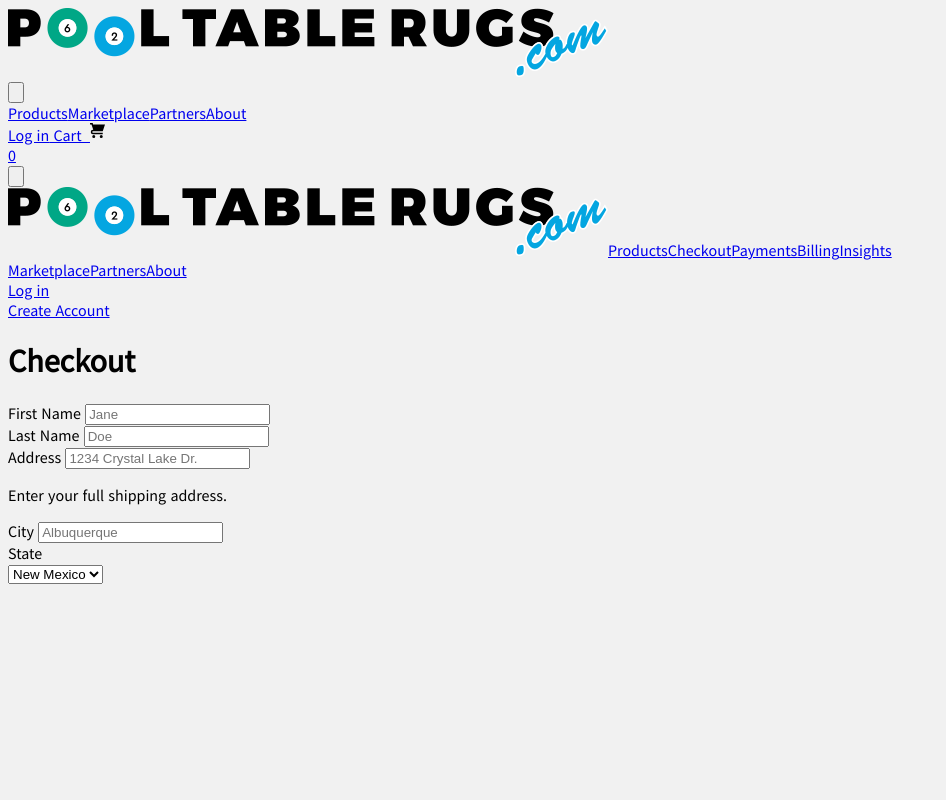
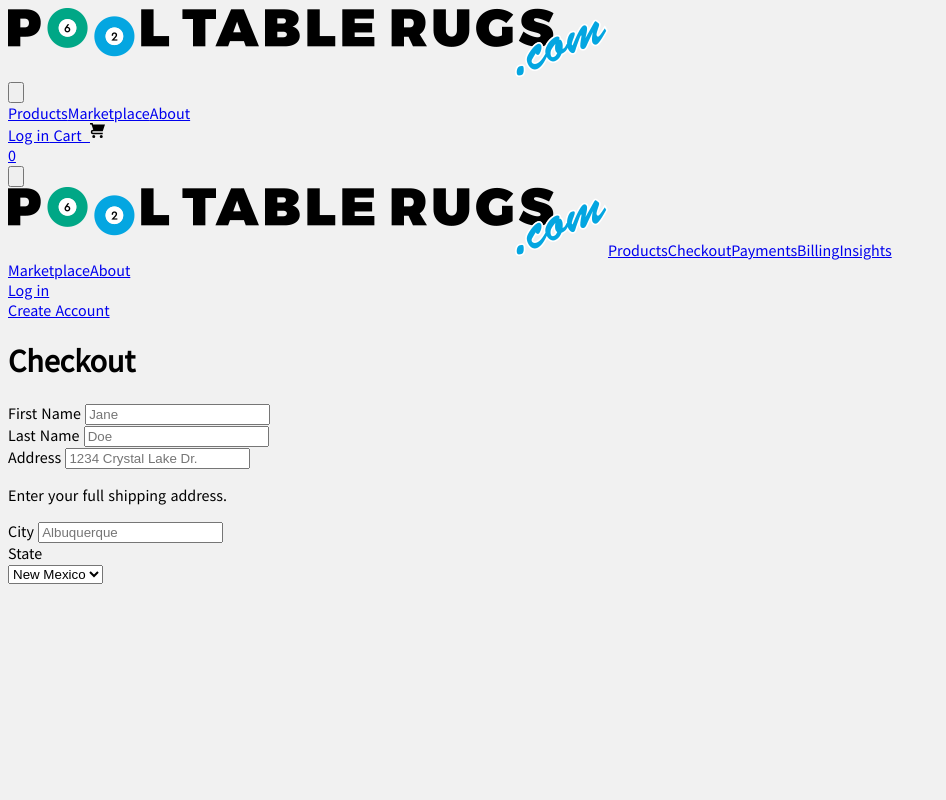
Before and after one commit to kendalled/pooltablerugs2, a Nuxt app in the folder src/: page /checkout in a window 1280 px wide. Shown: the top 800 px of the page, without its empty margins (0-946 px from the left). Built offline with nearby package versions, Linux system fonts and the light colour scheme; what @tailwindcss/custom-forms, tailwindcss-transitions would draw is missing.

Commit message:
Removed fluff

```diff
--- a/src/components/AdamNav.vue
+++ b/src/components/AdamNav.vue
@@ -41,10 +41,6 @@
                 href="#"
                 class="ml-10 text-sm font-medium text-gray-900 hover:text-gray-700"
               >Marketplace</a>
-              <a
-                href="#"
-                class="ml-10 text-sm font-medium text-gray-900 hover:text-gray-700"
-              >Partners</a>
               <a
                 href="#"
                 class="ml-10 text-sm font-medium text-gray-900 hover:text-gray-700"
@@ -154,10 +150,6 @@
                 <a
                   href="#"
                   class="mt-4 block font-medium text-gray-900 hover:text-gray-700"
-                >Partners</a>
-                <a
-                  href="#"
-                  class="mt-4 block font-medium text-gray-900 hover:text-gray-700"
                 >About</a>
               </div>
             </div>
```
